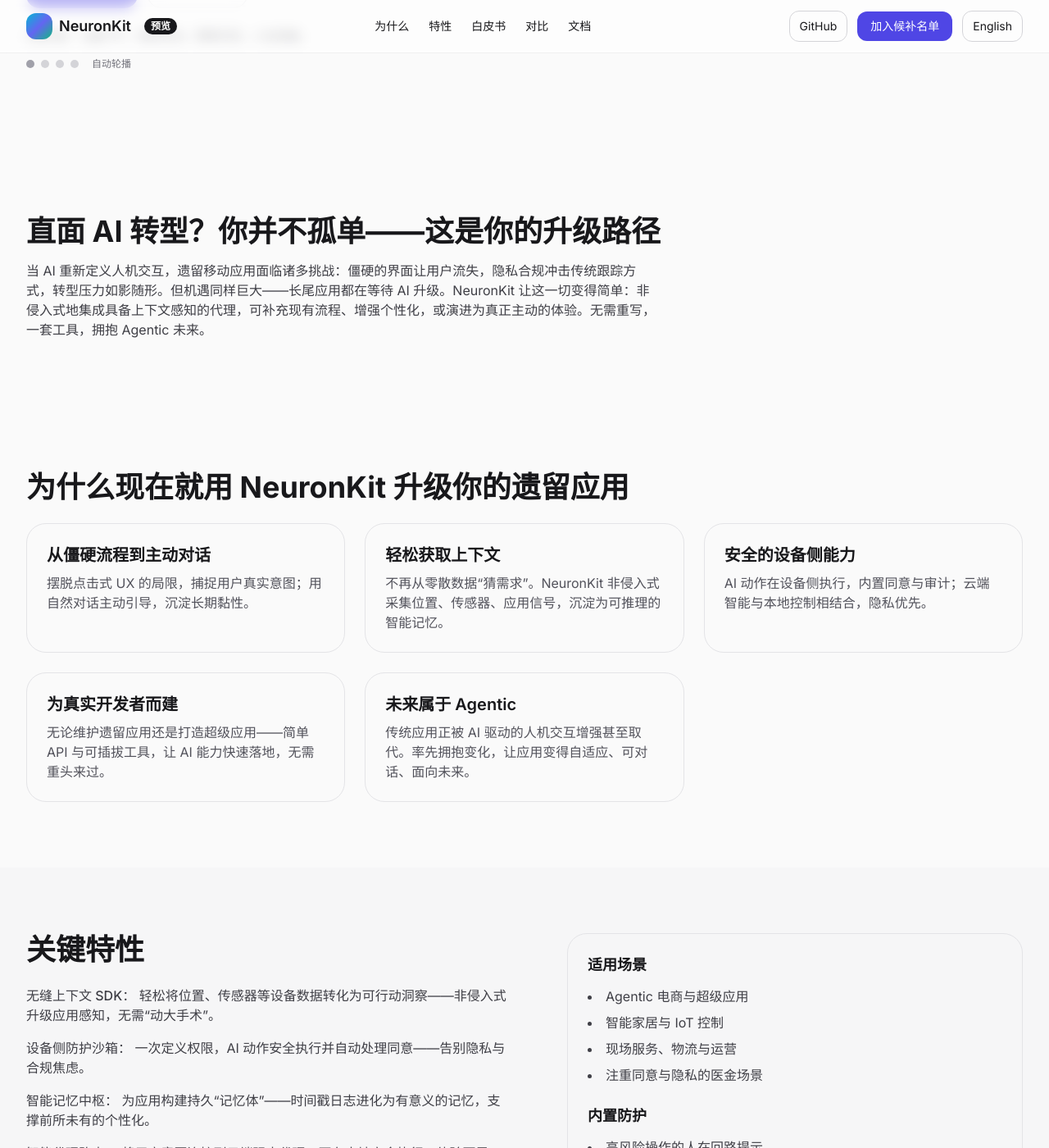
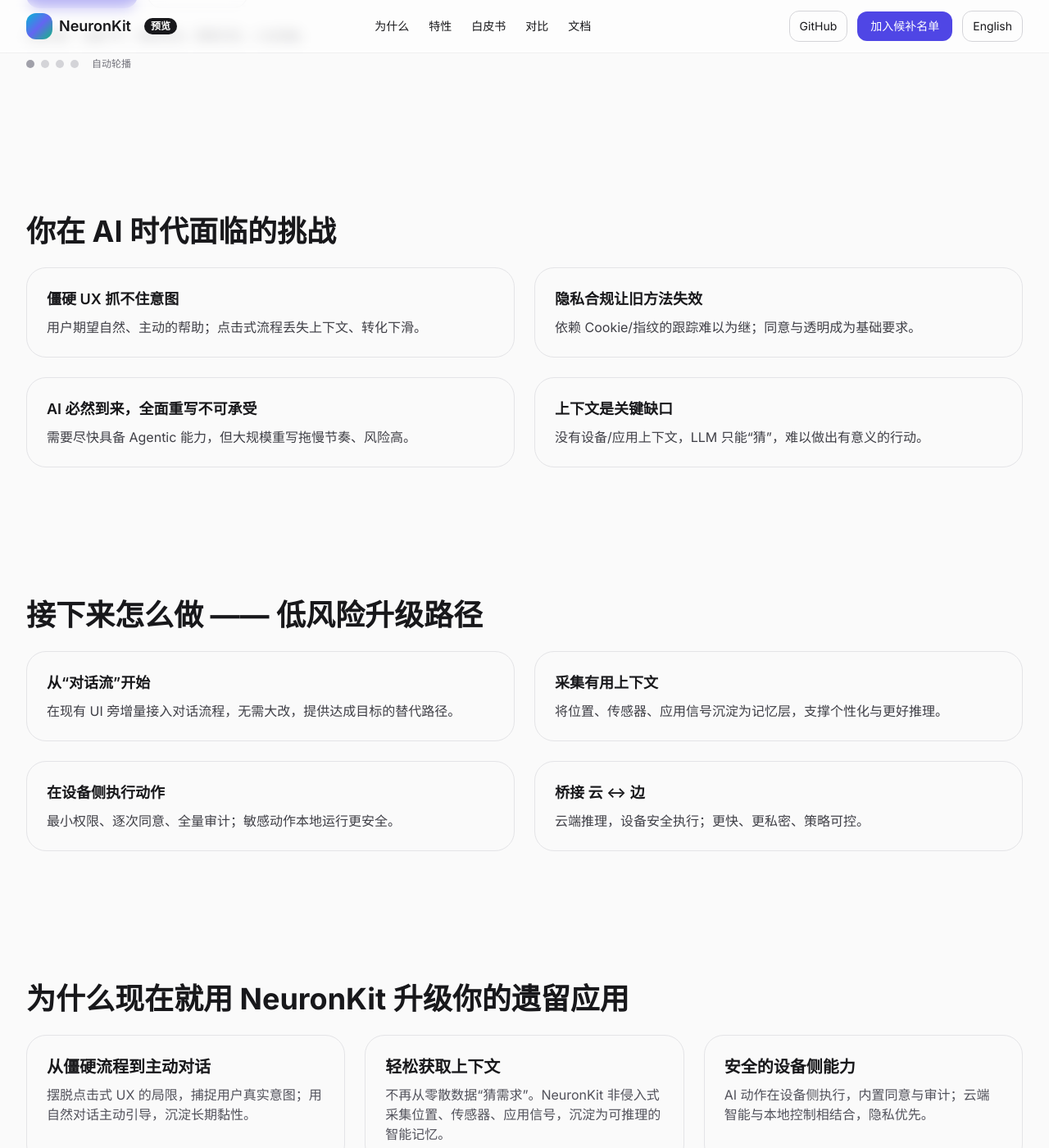
Before and after one commit to finogeeks/finogeeks.github.io, a Jekyll site: the page zh/neuronkit/index.html, which Jekyll copies as it is, in a window 1280 px wide and 1400 px high, scrolled down 668 px. Shown: the whole window at 82% size. Built offline with Jekyll 4.4.1, drawn with Linux system fonts in a browser that asks for light colours; nearby versions of some CDN libraries.

```diff
--- a/zh/neuronkit/index.html
+++ b/zh/neuronkit/index.html
@@ -160,10 +160,50 @@ flowchart LR
   <!-- 挑战 -->
   <section class="py-12 md:py-20" id="challenges">
     <div class="max-w-7xl mx-auto px-4 sm:px-6 lg:px-8">
-      <h2 class="text-3xl md:text-4xl font-bold">直面 AI 转型？你并不孤单——这是你的升级路径</h2>
-      <p class="mt-4 text-zinc-700 dark:text-zinc-300 max-w-3xl">
-        当 AI 重新定义人机交互，遗留移动应用面临诸多挑战：僵硬的界面让用户流失，隐私合规冲击传统跟踪方式，转型压力如影随形。但机遇同样巨大——长尾应用都在等待 AI 升级。NeuronKit 让这一切变得简单：非侵入式地集成具备上下文感知的代理，可补充现有流程、增强个性化，或演进为真正主动的体验。无需重写，一套工具，拥抱 Agentic 未来。
-      </p>
+      <h2 class="text-3xl md:text-4xl font-bold text-balance break-anywhere">你在 AI 时代面临的挑战</h2>
+      <div class="mt-6 grid md:grid-cols-2 gap-6">
+        <div class="p-6 rounded-3xl border border-zinc-200 dark:border-zinc-800">
+          <h3 class="font-semibold text-lg">僵硬 UX 抓不住意图</h3>
+          <p class="mt-2 text-zinc-700 dark:text-zinc-300">用户期望自然、主动的帮助；点击式流程丢失上下文、转化下滑。</p>
+        </div>
+        <div class="p-6 rounded-3xl border border-zinc-200 dark:border-zinc-800">
+          <h3 class="font-semibold text-lg">隐私合规让旧方法失效</h3>
+          <p class="mt-2 text-zinc-700 dark:text-zinc-300">依赖 Cookie/指纹的跟踪难以为继；同意与透明成为基础要求。</p>
+        </div>
+        <div class="p-6 rounded-3xl border border-zinc-200 dark:border-zinc-800">
+          <h3 class="font-semibold text-lg">AI 必然到来，全面重写不可承受</h3>
+          <p class="mt-2 text-zinc-700 dark:text-zinc-300">需要尽快具备 Agentic 能力，但大规模重写拖慢节奏、风险高。</p>
+        </div>
+        <div class="p-6 rounded-3xl border border-zinc-200 dark:border-zinc-800">
+          <h3 class="font-semibold text-lg">上下文是关键缺口</h3>
+          <p class="mt-2 text-zinc-700 dark:text-zinc-300">没有设备/应用上下文，LLM 只能“猜”，难以做出有意义的行动。</p>
+        </div>
+      </div>
+    </div>
+  </section>
+
+  <!-- 接下来怎么做 -->
+  <section class="py-12 md:py-20" id="next">
+    <div class="max-w-7xl mx-auto px-4 sm:px-6 lg:px-8">
+      <h2 class="text-3xl md:text-4xl font-bold text-balance break-anywhere">接下来怎么做 —— 低风险升级路径</h2>
+      <div class="mt-6 grid md:grid-cols-2 gap-6">
+        <div class="p-6 rounded-3xl border border-zinc-200 dark:border-zinc-800">
+          <h3 class="font-semibold text-lg">从“对话流”开始</h3>
+          <p class="mt-2 text-zinc-700 dark:text-zinc-300">在现有 UI 旁增量接入对话流程，无需大改，提供达成目标的替代路径。</p>
+        </div>
+        <div class="p-6 rounded-3xl border border-zinc-200 dark:border-zinc-800">
+          <h3 class="font-semibold text-lg">采集有用上下文</h3>
+          <p class="mt-2 text-zinc-700 dark:text-zinc-300">将位置、传感器、应用信号沉淀为记忆层，支撑个性化与更好推理。</p>
+        </div>
+        <div class="p-6 rounded-3xl border border-zinc-200 dark:border-zinc-800">
+          <h3 class="font-semibold text-lg">在设备侧执行动作</h3>
+          <p class="mt-2 text-zinc-700 dark:text-zinc-300">最小权限、逐次同意、全量审计；敏感动作本地运行更安全。</p>
+        </div>
+        <div class="p-6 rounded-3xl border border-zinc-200 dark:border-zinc-800">
+          <h3 class="font-semibold text-lg">桥接 云 ↔ 边</h3>
+          <p class="mt-2 text-zinc-700 dark:text-zinc-300">云端推理，设备安全执行；更快、更私密、策略可控。</p>
+        </div>
+      </div>
     </div>
   </section>
 
```
Also changed, not shown: en/neuronkit/index.html (+44 -4 lines).
